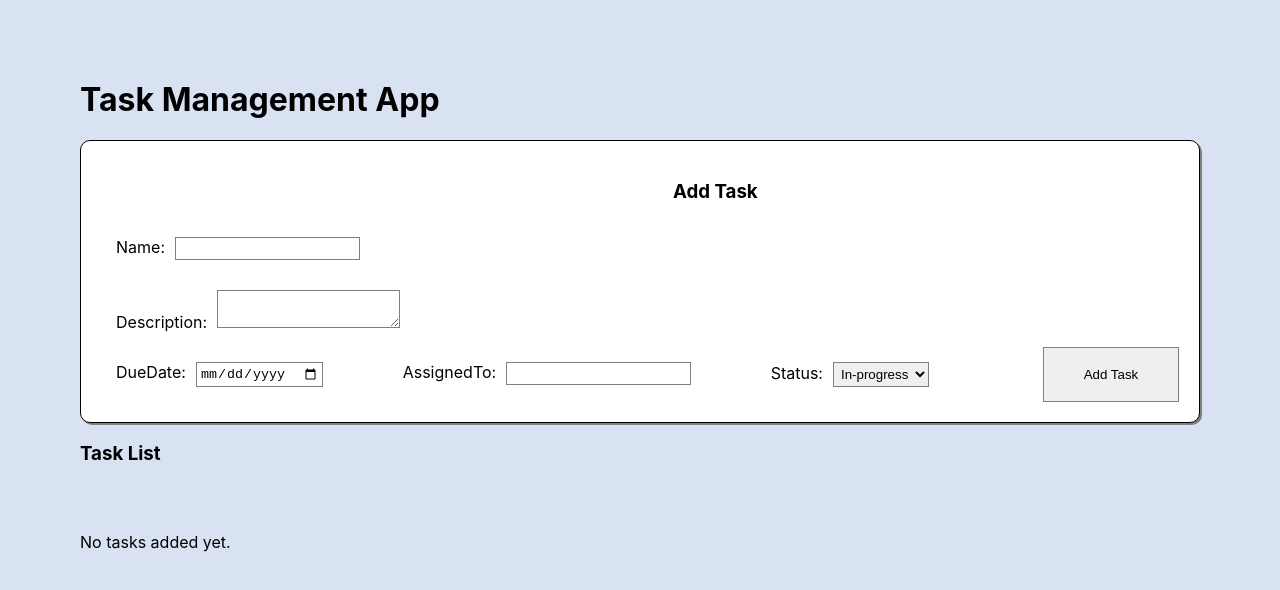
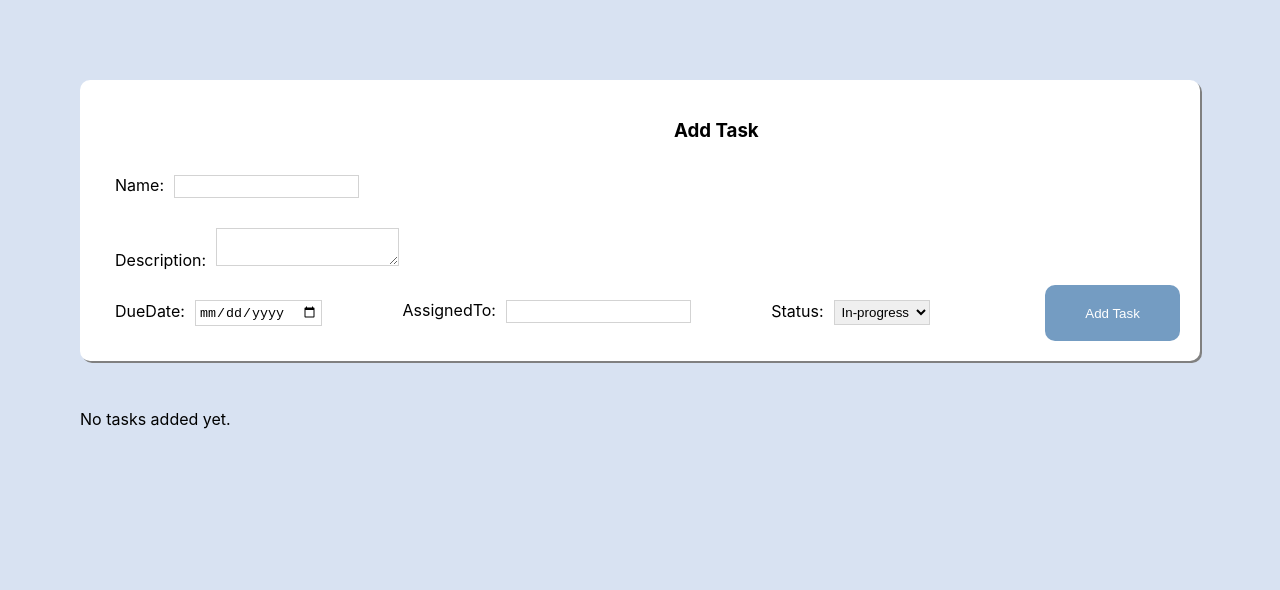
Before and after one commit to JordyToke/group3-todo-app, a React (Create React App) app: page / in a window 1280 px wide. Shown: the top 590 px of the page. Built offline with nearby package versions, Linux system fonts and the light colour scheme.

Commit message:
added a couple more styling changes

```diff
--- a/src/App.js
+++ b/src/App.js
@@ -93,7 +93,6 @@ function App() {
           <title>Group-3 Todo App</title>
         </Helmet>
       </HelmetProvider>
-      <h1>Task Management App</h1>
       <TaskForm onAddTask={addTask} />
       <TaskList tasks={tasks} onEdit={handleEdit} removeTask={removeTask} sort={handleSort}/>
     </div>
--- a/src/components/TaskList.js
+++ b/src/components/TaskList.js
@@ -6,7 +6,7 @@ function TaskList({ tasks, removeTask, onEdit, sort }) {
   // returned TaskList JSX element
   return (
     <div className="task-list">
-      <h3>Task List</h3>
+      {/* <h3>Task List</h3> */}
       {tasks.length > 1 && (<button className="sort" onClick={() => sort("status")}>Sort by status</button>)}
       {/* Ternary => if there are tasks in the task list display "No tasks added yet." else map tasks to list of JSX  */}
       {tasks.length === 0 ? (
--- a/src/index.css
+++ b/src/index.css
@@ -44,13 +44,15 @@ p{
 }
 
 button {
-  border: 1px solid gray;
+  border-radius: 10px;
+  border: none;
+  color: white;
+  background-color: rgb(116 156 194);
   padding: 15px;
 }
 
 button:hover{
-  background-color: grey;
-  border: 1 black solid;
+  background-color: lightgray;
   color: black;
 }
 
@@ -58,11 +60,19 @@ button:hover{
 /* FORM styling */
 
 #form {
-  border: 1px solid gray;
+
   background-color: white;
   box-shadow: 2px 2px gray;
   border-radius: 10px;
   padding: 20px;
+
+  display: grid;
+  grid-template-areas:
+  ' . form-header form-header form-header .'
+  ' name name name name name '
+  ' description description description description description '
+  ' due-date assigned-to status . submit-button '
+  ' . error-message error-message error-message . '
 }
 
 .form-header {
@@ -105,17 +115,7 @@ button:hover{
   padding: 15px;
 }
 
- #form {
-  display: grid;
 
-  border: 1px solid black;
-  grid-template-areas:
-  ' . form-header form-header form-header .'
-  ' name name name name name '
-  ' description description description description description '
-  ' due-date assigned-to status . submit-button '
-  ' . error-message error-message error-message . '
-}
 
 .form-label{
   /* display: block; */
@@ -129,7 +129,7 @@ button:hover{
   float: right; */
   size: 30px;
   padding: 3px;
-  border: 1px solid grey;
+  border: 1px solid lightgray;
 }
 
 
@@ -140,6 +140,7 @@ button:hover{
 .task-list {
   display: grid;
   gap: 2rem;
+  margin-top: 2rem;
 
 }
 
@@ -153,14 +154,15 @@ button:hover{
 
 
 .task-card {
-  border: 1px black solid;
   border-radius: 10px;
   padding: 20px;
   background-color: white;
   box-shadow: 2px 2px gray;
   display: grid;
+  gap: 1em;
 
-border: 1px solid black;
+grid-template-columns: repeat(5, 1fr);
+grid-template-rows: repeat(3, minmax(1fr, 20px));
 grid-template-areas:
 ' name name name name name '
 ' description description description description description '
@@ -194,12 +196,9 @@ grid-template-areas:
 
 .edit-button {
   grid-area: edit-button;
-  color: gray;
-  font-weight: bold;
 }
 
 .delete-button {
   grid-area: delete-button;
   color: red;
-  font-weight: bold;
 }
```
